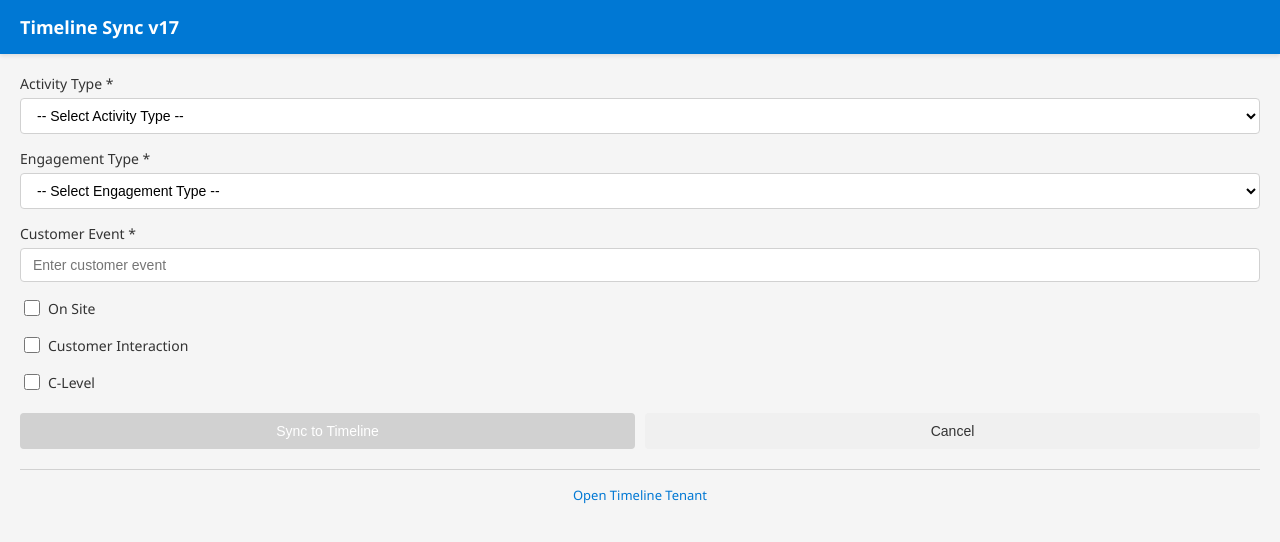
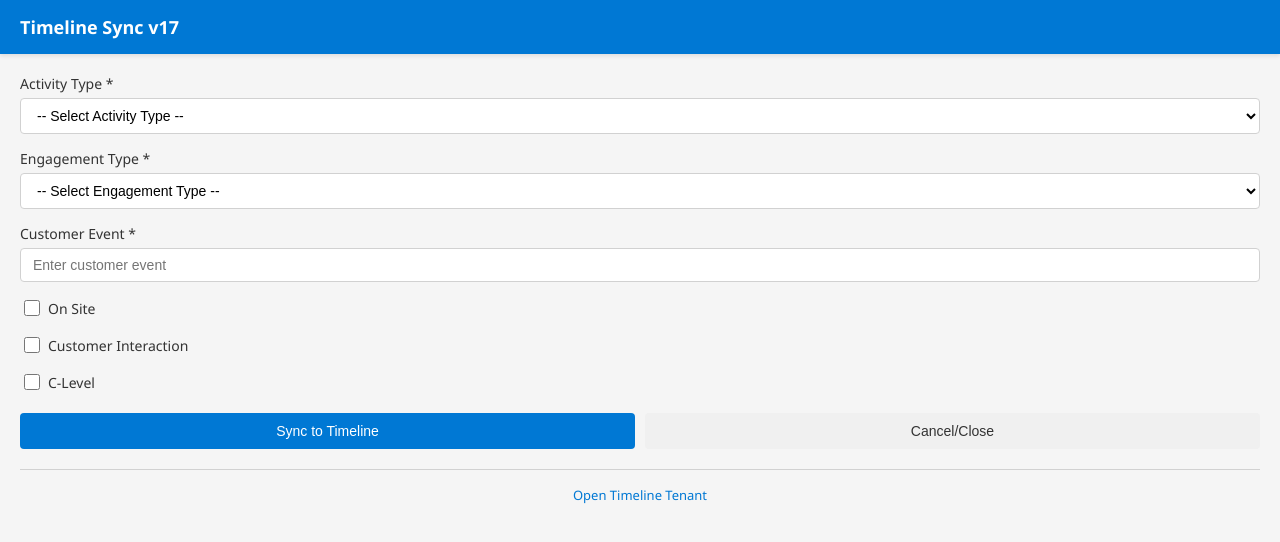
Before and after one commit to pamodeo/sc-timeline-v01, a website: page taskpane.html in a window 1280 px wide. Drawn offline with Linux system fonts and the light colour scheme; a script that the page names is missing.

Commit message:
upload new

```diff
--- a/taskpane.html
+++ b/taskpane.html
@@ -76,8 +76,8 @@
             </div>
 
             <div class="button-group">
-                <button id="btnSync" class="btn btn-primary" disabled>Sync to Timeline</button>
-                <button id="btnCancel" class="btn btn-secondary">Cancel</button>
+                <button id="btnSync" class="btn btn-primary">Sync to Timeline</button>
+                <button id="btnCancel" class="btn btn-secondary">Cancel/Close</button>
             </div>
 
             <div id="status" class="status-message" style="display: none;"></div>
```
